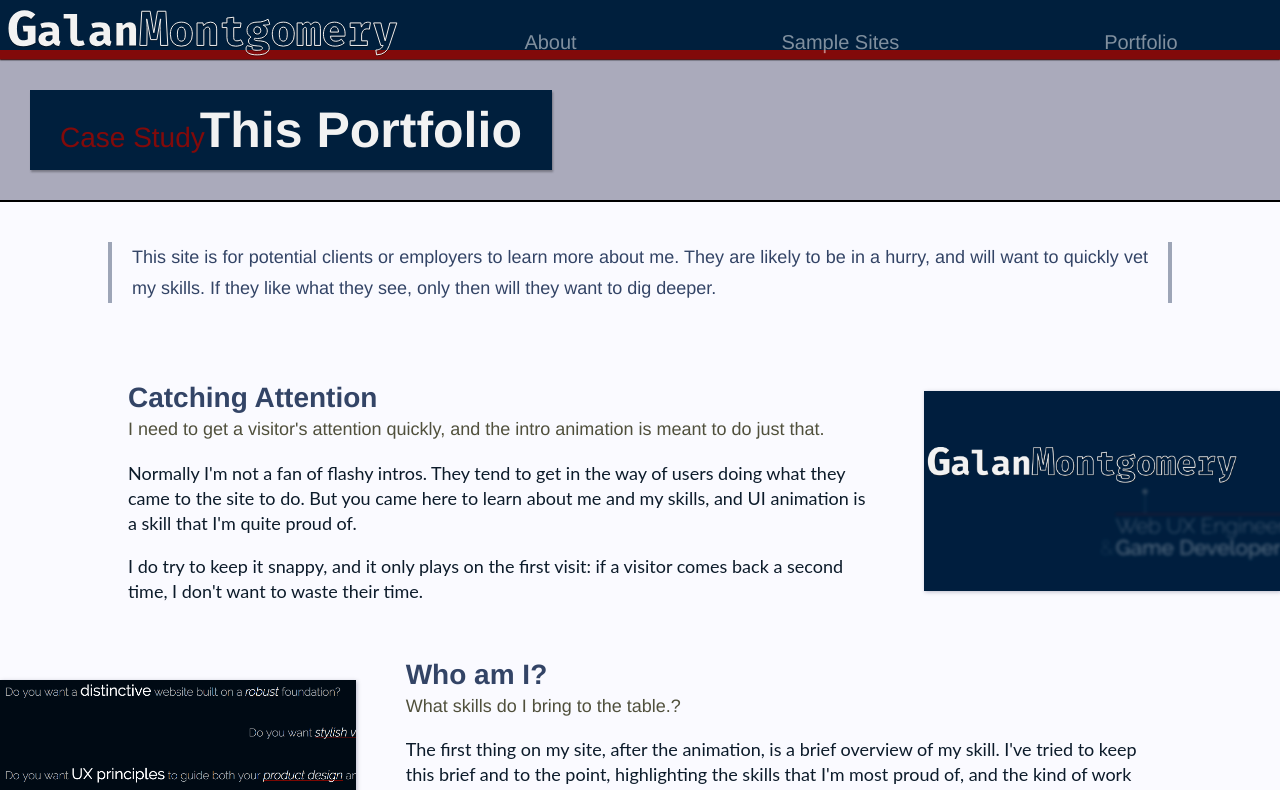
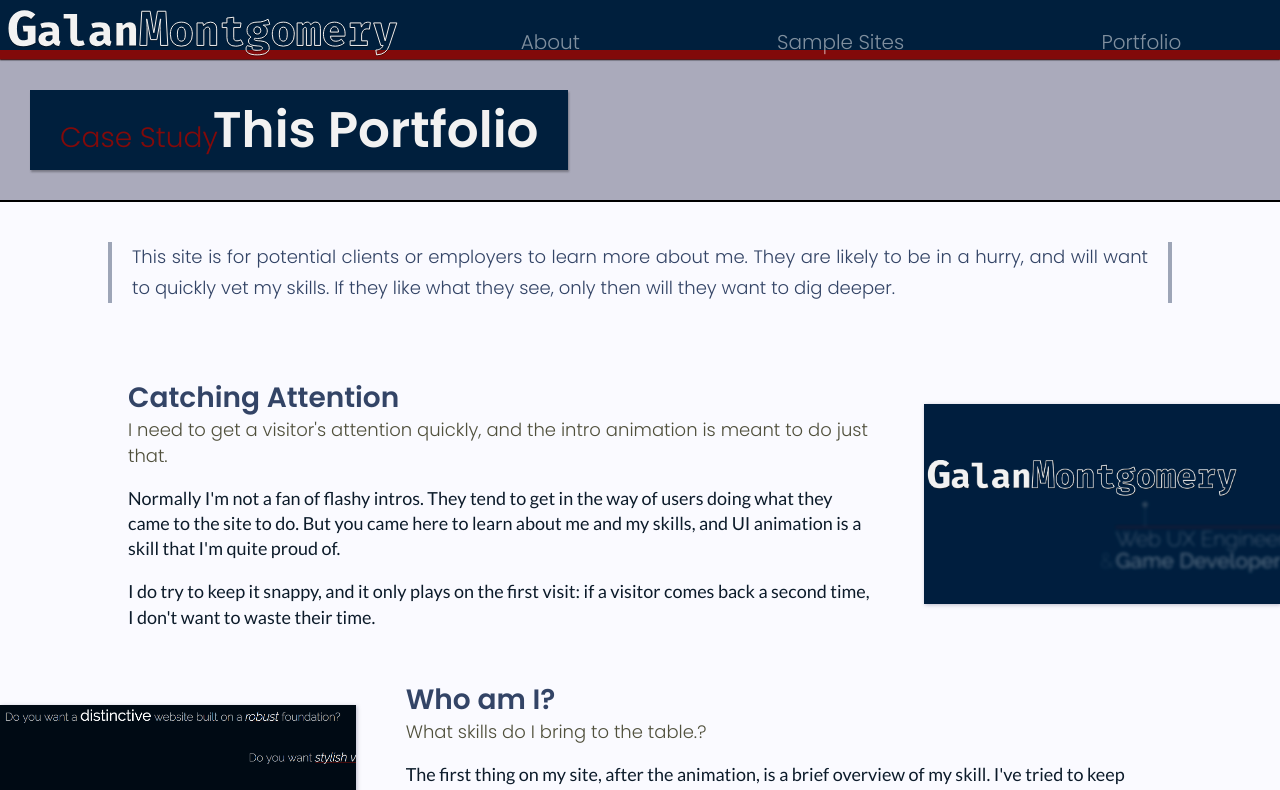
Before and after one commit to GalanCM/Portfolio, a Vue app: page /case_studies/portfolio in a window 1280 px wide. Shown: the top 790 px of the page. Built offline with nearby package versions, Linux system fonts and the light colour scheme.

Commit message:
Revert "Load fonts asynchronously"
This reverts commit 51ff5981e35d7f82ccb9c9474519ef5aa4856015.

```diff
--- a/public/index.html
+++ b/public/index.html
@@ -7,14 +7,6 @@
     <link
       rel="shortcut icon"
       href="<%= webpackConfig.output.publicPath %>favicon.png"
-    />
-    <link
-      href="https://fonts.googleapis.com/css?family=Lato:400|Poppins:300"
-      rel="preload"
-    />
-    <link
-      href="https://fonts.googleapis.com/css?family=Lato:300,300i,400i,700|Poppins:100,600"
-      rel="preload"
     />
 
     <title>Galan Montgomery</title>
--- a/src/base.less
+++ b/src/base.less
@@ -1,4 +1,6 @@
 //TYPOGRAPHY
+@import (css)
+  url("https://fonts.googleapis.com/css?family=Lato:300,300i,400,400i,700|Poppins:100,300,600");
 @body-font: Lato, Arial, sans-serif;
 @display-font: Poppins, Helvetica, sans-serif;
 .body-font-light {
```
